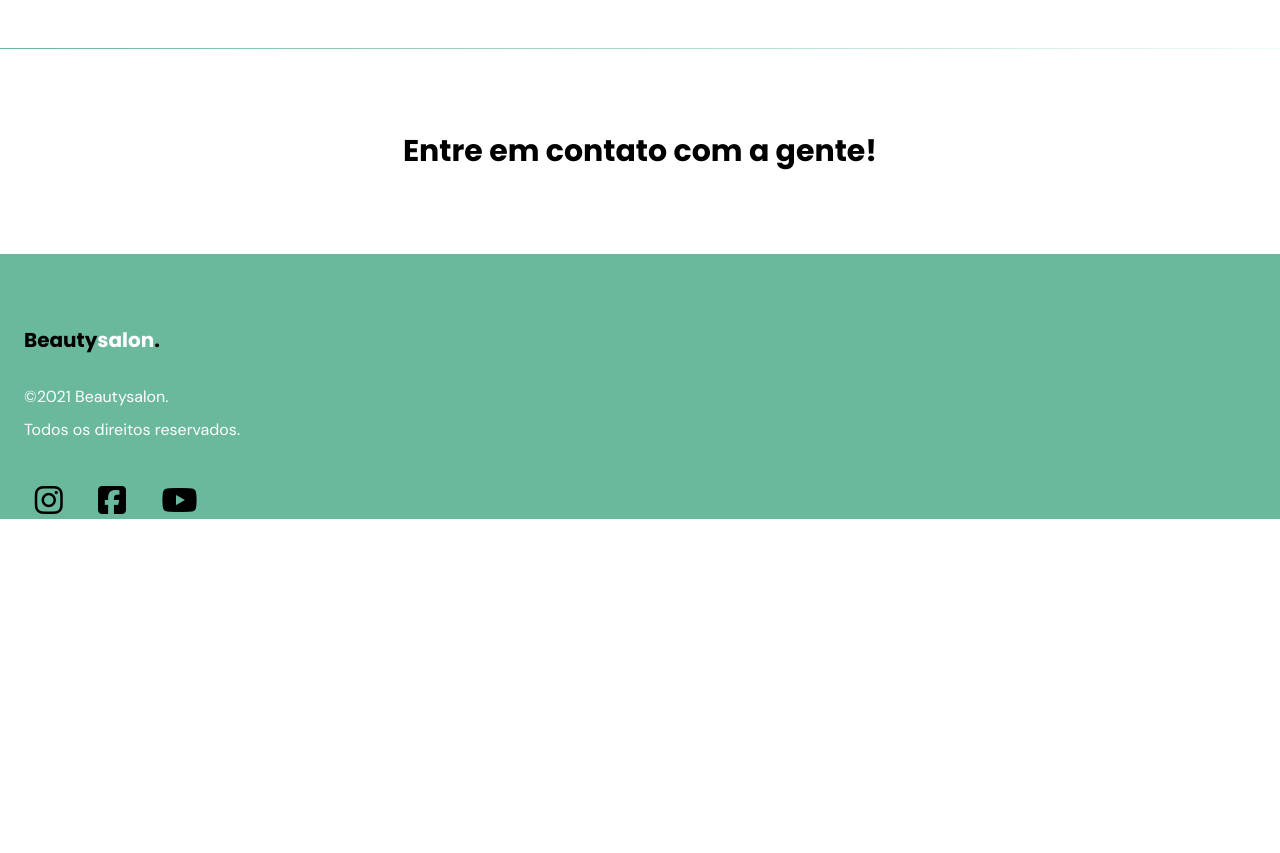
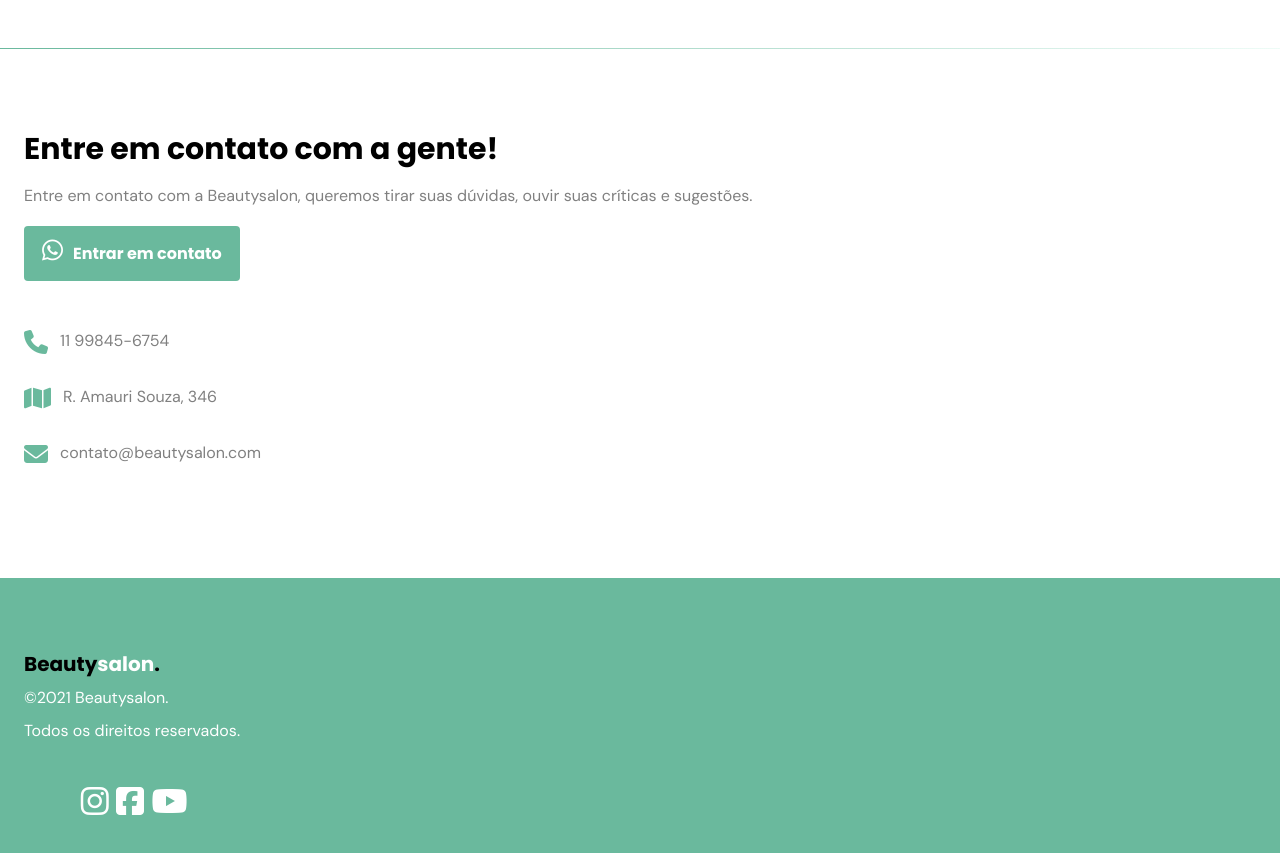
Before and after one commit to Uvacoder/beautysalon-landing-page, a website: page index.html in a window 1280 px wide. Shown: the part 4720-5573 px from the top of the page. Before the commit the page ends 5239 px from the top, so only its background shows below. Drawn offline with Linux system fonts and the light colour scheme; files whose address does not match are found by name.

Commit message:
contact section

```diff
--- a/index.html
+++ b/index.html
@@ -137,8 +137,28 @@
       </section>
       <div class="divider-2"></div>
       <section class="section" id="contact">
-        <h2 class="title">Entre em contato
-          com a gente!</h2>
+        <div class="container">
+          <div class="text">
+            <h2 class="title">Entre em contato com a gente!</h2>
+            <p>Entre em contato com a Beautysalon, queremos tirar suas dúvidas, ouvir suas críticas e sugestões.</p>
+            <a class="btn-filled" href="#" target="_blank"><i class="fa-brands fa-whatsapp"></i>Entrar em contato</a>
+          </div>
+          <div class="contact-info">
+            <div class="info">
+              <i class="fa-solid fa-phone"></i>
+              <p>11 99845-6754</p>
+            </div>
+            <div class="info">
+              <i class="fa-solid fa-map"></i>
+              <p>R. Amauri Souza, 346</p>
+            </div>
+            <div class="info">
+              <i class="fa-solid fa-envelope"></i>
+              <p>contato@beautysalon.com</p>
+            </div>
+
+          </div>
+        </div>
       </section>
     </main>
     <footer>
--- a/style.css
+++ b/style.css
@@ -359,6 +359,50 @@ blockquote p {
   margin-bottom: 0;
 }
 
+/* ---------------- CONTACT ------------------ */
+
+#contact .container {
+  align-items: start;
+}
+
+#contact .btn-filled {
+  box-sizing: content-box;
+}
+
+#contact .btn-filled i {
+  color: white;
+  font-size: 1.5rem;
+  margin-right: 0.625rem;
+}
+
+#contact h2,
+#contact p {
+  text-align: left;
+}
+.contact-info {
+  display: flex;
+  flex-direction: column;
+}
+
+#contact .text {
+  margin-bottom: 4rem;
+}
+
+.info {
+  display: flex;
+  margin-bottom: 2rem;
+}
+
+.info i {
+  font-size: 1.5rem;
+  margin-right: 0.75rem;
+  color: var(--primary);
+}
+
+.info p {
+  margin-bottom: 0;
+}
+
 /* ---------------- FOOTER ------------------ */
 
 footer {
@@ -366,13 +410,13 @@ footer {
   display: flex;
   flex-direction: row;
   justify-content: flex-start;
+  padding-top: 4rem;
+  padding-bottom: 4rem;
 }
 
 footer .logo {
   font-size: 1.25rem;
   justify-items: flex-start;
-  padding-top: 4rem;
-  padding-bottom: 1.5rem;
 }
 
 footer .logo span {
@@ -396,6 +440,9 @@ footer .logo span {
 }
 
 .social a i {
+  width: 2rem;
+  height: 2rem;
   font-size: 2rem;
+  color: white;
   padding-right: 2rem;
 }
```
